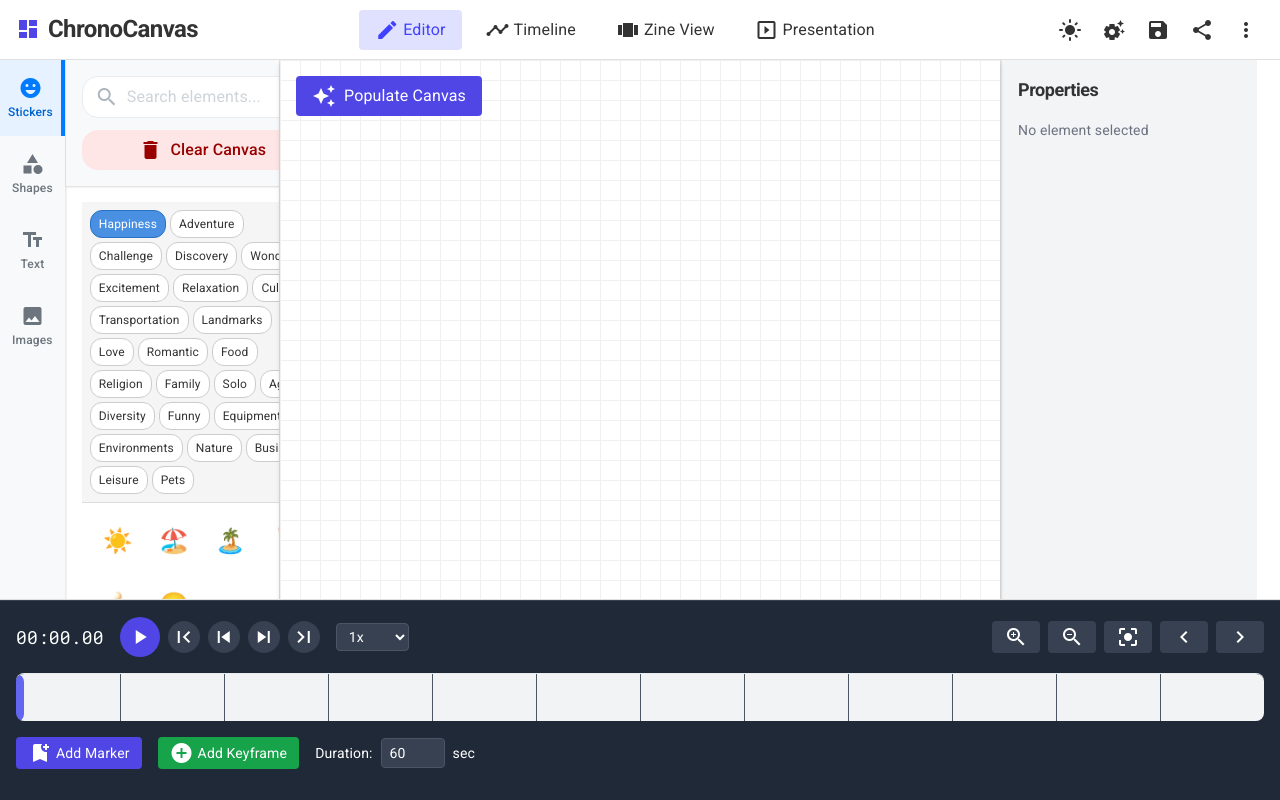
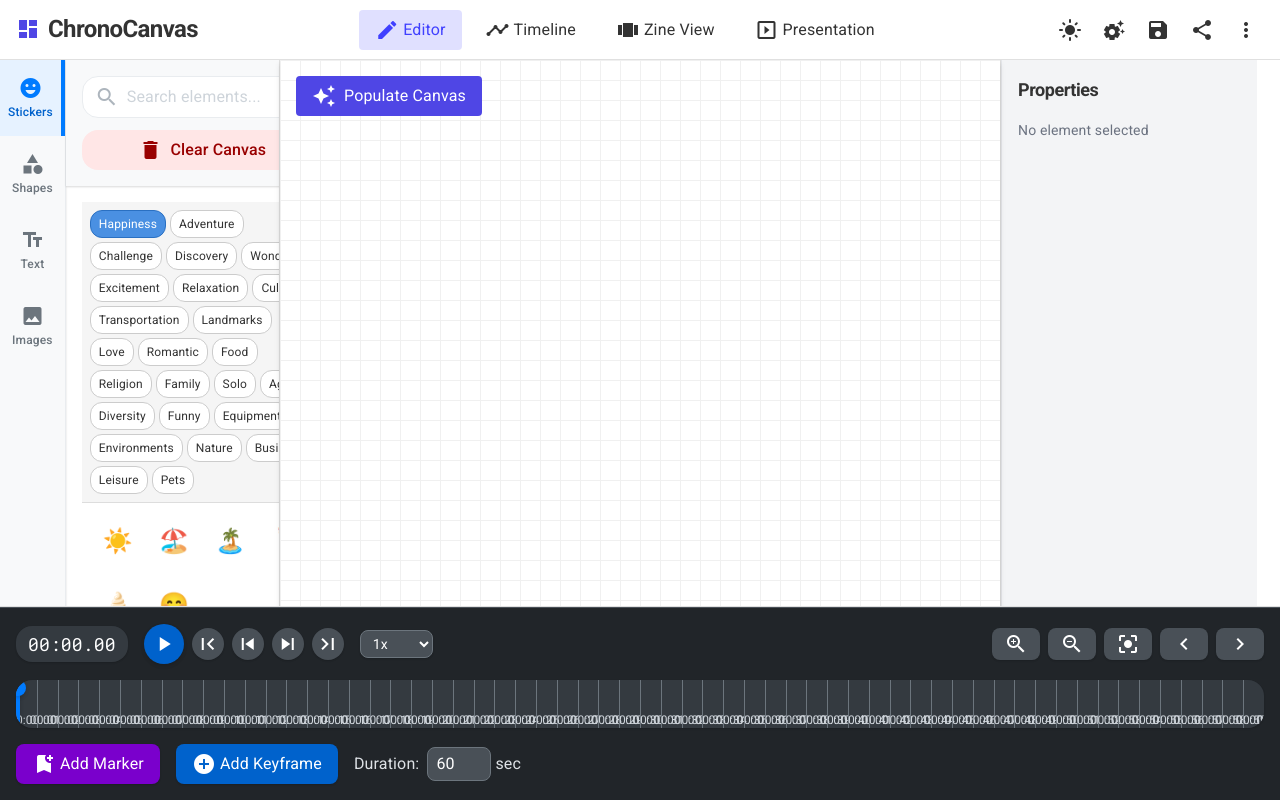
Before and after one commit to myidentity/hackathon-chrono-canvas, a React (Vite) app: page / in a window 1280 px wide. Built offline with nearby package versions, Linux system fonts and the light colour scheme.

Commit message:
Update timeline with Material Design 3.0 enhancements (v0.1.4)

```diff
--- a/package.json
+++ b/package.json
@@ -1,7 +1,7 @@
 {
   "name": "chrono-canvas",
   "private": true,
-  "version": "0.1.3",
+  "version": "0.1.4",
   "type": "module",
   "scripts": {
     "dev": "vite",
@@ -13,12 +13,13 @@
     "framer-motion": "^10.16.4",
     "react": "^18.2.0",
     "react-dom": "^18.2.0",
+    "react-router-dom": "^6.16.0",
     "uuid": "^9.0.1"
   },
   "devDependencies": {
     "@types/react": "^18.2.15",
     "@types/react-dom": "^18.2.7",
-    "@types/uuid": "^9.0.6",
+    "@types/uuid": "^9.0.4",
     "@typescript-eslint/eslint-plugin": "^6.0.0",
     "@typescript-eslint/parser": "^6.0.0",
     "@vitejs/plugin-react": "^4.0.3",
--- a/src/components/Timeline/EnhancedTimeline.tsx
+++ b/src/components/Timeline/EnhancedTimeline.tsx
@@ -47,7 +47,7 @@ const EnhancedTimeline: React.FC<EnhancedTimelineProps> = ({ mode = 'timeline' }
   const [zoom, setZoom] = useState(1);
   const [visibleRange, setVisibleRange] = useState({ start: 0, end: duration });
   const [showMarkerForm, setShowMarkerForm] = useState(false);
-  const [markerForm, setMarkerForm] = useState({ name: '', color: '#3b82f6' });
+  const [markerForm, setMarkerForm] = useState({ name: '', color: '#F26D5B' });
 
   // Refs for DOM elements
   const timelineRef = useRef<HTMLDivElement>(null);
@@ -140,7 +140,7 @@ const EnhancedTimeline: React.FC<EnhancedTimelineProps> = ({ mode = 'timeline' }
       };
 
       addMarker(newMarker);
-      setMarkerForm({ name: '', color: '#3b82f6' });
+      setMarkerForm({ name: '', color: '#F26D5B' });
       setShowMarkerForm(false);
     }
   };
@@ -352,19 +352,19 @@ const EnhancedTimeline: React.FC<EnhancedTimelineProps> = ({ mode = 'timeline' }
   const hasSelectedElement = true; // Changed from selectedElement to always true
 
   return (
-    <div className="timeline-panel w-full bg-gray-800 border-t border-gray-700 p-4 text-white">
+    <div className="timeline-panel w-full bg-surface-900 border-t border-surface-700 p-4 text-white">
       {/* Timeline header */}
       <div className="flex items-center justify-between mb-4">
         <div className="flex items-center space-x-4">
           {/* Current time display */}
-          <div className="text-lg font-mono">
+          <div className="text-lg font-mono bg-surface-800 px-3 py-1 rounded-md-lg shadow-md-1">
             {formatTime(currentPosition)}
           </div>
 
           {/* Playback controls */}
           <div className="flex items-center space-x-2">
             <button
-              className="bg-indigo-600 hover:bg-indigo-700 rounded-full w-10 h-10 flex items-center justify-center"
+              className="bg-primary-600 hover:bg-primary-700 rounded-full w-10 h-10 flex items-center justify-center shadow-md-2 transition-all duration-200"
               onClick={togglePlayback}
               aria-label={isPlaying ? "Pause" : "Play"}
               data-testid="playback-toggle"
@@ -377,7 +377,7 @@ const EnhancedTimeline: React.FC<EnhancedTimelineProps> = ({ mode = 'timeline' }
             </button>
 
             <button
-              className="bg-gray-700 hover:bg-gray-600 rounded-full w-8 h-8 flex items-center justify-center"
+              className="bg-surface-700 hover:bg-surface-600 rounded-full w-8 h-8 flex items-center justify-center shadow-md-1 transition-all duration-200"
               onClick={() => setPosition(0)}
               aria-label="Go to start"
             >
@@ -386,7 +386,7 @@ const EnhancedTimeline: React.FC<EnhancedTimelineProps> = ({ mode = 'timeline' }
 
             {/* Step backward button */}
             <button
-              className="bg-gray-700 hover:bg-gray-600 rounded-full w-8 h-8 flex items-center justify-center"
+              className="bg-surface-700 hover:bg-surface-600 rounded-full w-8 h-8 flex items-center justify-center shadow-md-1 transition-all duration-200"
               onClick={() => handleStep(-1)}
               aria-label="Step backward"
             >
@@ -395,7 +395,7 @@ const EnhancedTimeline: React.FC<EnhancedTimelineProps> = ({ mode = 'timeline' }
 
             {/* Step forward button */}
             <button
-              className="bg-gray-700 hover:bg-gray-600 rounded-full w-8 h-8 flex items-center justify-center"
+              className="bg-surface-700 hover:bg-surface-600 rounded-full w-8 h-8 flex items-center justify-center shadow-md-1 transition-all duration-200"
               onClick={() => handleStep(1)}
               aria-label="Step forward"
             >
@@ -403,7 +403,7 @@ const EnhancedTimeline: React.FC<EnhancedTimelineProps> = ({ mode = 'timeline' }
             </button>
 
             <button
-              className="bg-gray-700 hover:bg-gray-600 rounded-full w-8 h-8 flex items-center justify-center"
+              className="bg-surface-700 hover:bg-surface-600 rounded-full w-8 h-8 flex items-center justify-center shadow-md-1 transition-all duration-200"
               onClick={() => setPosition(duration)}
               aria-label="Go to end"
             >
@@ -413,7 +413,7 @@ const EnhancedTimeline: React.FC<EnhancedTimelineProps> = ({ mode = 'timeline' }
 
           {/* Playback speed */}
           <select
-            className="bg-gray-700 border border-gray-600 rounded px-2 py-1 text-sm"
+            className="bg-surface-700 border border-surface-600 rounded-md-md px-2 py-1 text-sm shadow-md-1 focus:outline-none focus:ring-2 focus:ring-primary-500"
             value={playbackSpeed}
             onChange={(e) => setPlaybackSpeed(parseFloat(e.target.value))}
             data-testid="playback-speed"
@@ -430,7 +430,7 @@ const EnhancedTimeline: React.FC<EnhancedTimelineProps> = ({ mode = 'timeline' }
         <div className="flex items-center space-x-2">
           {/* Zoom controls */}
           <button
-            className="bg-gray-700 hover:bg-gray-600 rounded px-3 py-1 text-sm flex items-center justify-center"
+            className="bg-surface-700 hover:bg-surface-600 rounded-md-md px-3 py-1 text-sm flex items-center justify-center shadow-md-1 transition-all duration-200"
             onClick={() => handleZoom(1.2)}
             aria-label="Zoom in"
           >
@@ -438,7 +438,7 @@ const EnhancedTimeline: React.FC<EnhancedTimelineProps> = ({ mode = 'timeline' }
           </button>
 
           <button
-            className="bg-gray-700 hover:bg-gray-600 rounded px-3 py-1 text-sm flex items-center justify-center"
+            className="bg-surface-700 hover:bg-surface-600 rounded-md-md px-3 py-1 text-sm flex items-center justify-center shadow-md-1 transition-all duration-200"
             onClick={() => handleZoom(0.8)}
             aria-label="Zoom out"
           >
@@ -447,7 +447,7 @@ const EnhancedTimeline: React.FC<EnhancedTimelineProps> = ({ mode = 'timeline' }
 
           {/* Center and fit button */}
           <button
-            className="bg-gray-700 hover:bg-gray-600 rounded px-3 py-1 text-sm flex items-center justify-center"
+            className="bg-surface-700 hover:bg-surface-600 rounded-md-md px-3 py-1 text-sm flex items-center justify-center shadow-md-1 transition-all duration-200"
             onClick={handleCenterAndFit}
             aria-label="Center and fit all elements"
             title="Center and fit all elements"
@@ -457,7 +457,7 @@ const EnhancedTimeline: React.FC<EnhancedTimelineProps> = ({ mode = 'timeline' }
 
           {/* Pan controls */}
           <button
-            className="bg-gray-700 hover:bg-gray-600 rounded px-3 py-1 text-sm flex items-center justify-center"
+            className="bg-surface-700 hover:bg-surface-600 rounded-md-md px-3 py-1 text-sm flex items-center justify-center shadow-md-1 transition-all duration-200"
             onClick={() => handlePan(-1)}
             aria-label="Pan left"
           >
@@ -465,7 +465,7 @@ const EnhancedTimeline: React.FC<EnhancedTimelineProps> = ({ mode = 'timeline' }
           </button>
 
           <button
-            className="bg-gray-700 hover:bg-gray-600 rounded px-3 py-1 text-sm flex items-center justify-center"
+            className="bg-surface-700 hover:bg-surface-600 rounded-md-md px-3 py-1 text-sm flex items-center justify-center shadow-md-1 transition-all duration-200"
             onClick={() => handlePan(1)}
             aria-label="Pan right"
           >
@@ -477,177 +477,231 @@ const EnhancedTimeline: React.FC<EnhancedTimelineProps> = ({ mode = 'timeline' }
       {/* Timeline track */}
       <div
         ref={timelineRef}
-        className="timeline-container w-full h-12 bg-gray-700 rounded-lg relative mb-4 cursor-pointer"
+        className="relative h-12 bg-surface-800 rounded-md-lg shadow-md-1 mb-4 cursor-pointer overflow-hidden"
         onClick={handleTimelineClick}
         data-testid="timeline-track"
       >
         {/* Time markers */}
-        {Array.from({ length: Math.ceil((visibleRange.end - visibleRange.start) / 5) + 1 }).map((_, i) => {
-          const time = visibleRange.start + i * 5;
-          const position = ((time - visibleRange.start) / (visibleRange.end - visibleRange.start)) * 100;
+        <div className="absolute top-0 left-0 w-full h-full">
+          {/* Generate time markers every second */}
+          {Array.from({ length: Math.ceil(duration) + 1 }).map((_, i) => {
+            // Skip if outside visible range
+            if (i < Math.floor(visibleRange.start) || i > Math.ceil(visibleRange.end)) {
+              return null;
+            }
 
-          if (time <= visibleRange.end) {
+            // Calculate position
+            const position = ((i - visibleRange.start) / (visibleRange.end - visibleRange.start)) * 100;
+
             return (
               <div
-                key={`time-${i}`}
-                className="absolute top-0 h-full w-px bg-gray-600"
+                key={`marker-${i}`}
+                className="absolute top-0 h-full border-l border-surface-600"
                 style={{ left: `${position}%` }}
               >
-                <div className="absolute -top-5 left-0 transform -translate-x-1/2 text-xs text-gray-400">
-                  {formatTime(time)}
+                <div className="absolute -left-2 bottom-0 text-xs text-surface-400">
+                  {formatTime(i)}
                 </div>
               </div>
             );
+          })}
+        </div>
+
+        {/* Keyframe markers */}
+        {markers.map(marker => {
+          // Skip if outside visible range
+          if (marker.position < visibleRange.start || marker.position > visibleRange.end) {
+            return null;
           }
-          return null;
-        })}
 
-        {/* Timeline progress */}
-        <div
-          className="h-full bg-indigo-900 rounded-lg opacity-50"
-          style={{
-            width: `${((currentPosition - visibleRange.start) / (visibleRange.end - visibleRange.start)) * 100}%`,
-            maxWidth: '100%'
-          }}
-        />
-
-        {/* Current position indicator (scrubber) */}
-        <div
-          ref={scrubberRef}
-          className="absolute top-0 w-4 h-12 bg-indigo-500 rounded-full -ml-2 cursor-grab"
-          style={{
-            left: `${((currentPosition - visibleRange.start) / (visibleRange.end - visibleRange.start)) * 100}%`,
-            zIndex: 10
-          }}
-          onMouseDown={handleScrubberMouseDown}
-          data-testid="timeline-scrubber"
-        />
-
-        {/* Markers */}
-        {markers.map(marker => {
-          // Calculate position percentage
+          // Calculate position
           const position = ((marker.position - visibleRange.start) / (visibleRange.end - visibleRange.start)) * 100;
 
-          // Only render markers in the visible range
-          if (position >= 0 && position <= 100) {
-            // Check if this is a keyframe marker (by ID prefix)
-            const isKeyframe = marker.id.indexOf('keyframe-') === 0;
-
-            // For keyframe markers, only show if the associated element is selected
-            if (isKeyframe && selectedElement && marker.id.indexOf(selectedElement) === -1) {
-              return null;
-            }
+          // Check if this is a keyframe marker
+          const isKeyframe = marker.id.startsWith('keyframe-');
 
           return (
             <div
               key={marker.id}
-                className="absolute top-0 w-2 h-12 -ml-1 cursor-pointer"
+              className={`absolute transform -translate-x-1/2 cursor-pointer transition-transform duration-200 hover:scale-125 ${isKeyframe ? 'top-1' : 'bottom-1'}`}
               style={{
                 left: `${position}%`,
-                  backgroundColor: marker.color || '#3b82f6'
               }}
               onClick={(e) => {
                 e.stopPropagation();
                 seekToMarker(marker.id);
               }}
               title={marker.name}
-                data-testid={`marker-${marker.id}`}
             >
-                <div className="absolute -bottom-5 left-0 transform -translate-x-1/2 text-xs text-gray-400 whitespace-nowrap">
-                  {marker.name}
+              {/* Diamond shape for keyframes, circle for regular markers */}
+              {isKeyframe ? (
+                <div
+                  className="w-4 h-4 rotate-45 shadow-md-2 animate-md-scale"
+                  style={{
+                    backgroundColor: marker.color || '#F26D5B',
+                  }}
+                />
+              ) : (
+                <div
+                  className="w-3 h-3 rounded-full shadow-md-1"
+                  style={{
+                    backgroundColor: marker.color || '#3b82f6',
+                  }}
+                />
+              )}
+            </div>
+          );
+        })}
+
+        {/* Keyframe connections */}
+        {canvas.elements.map(element => {
+          if (!element.timelineData?.keyframes || element.timelineData.keyframes.length < 2) {
+            return null;
+          }
+
+          // Group keyframes by element
+          const keyframeMarkers = markers.filter(
+            marker => marker.id.startsWith(`keyframe-${element.id}`)
+          );
+
+          if (keyframeMarkers.length < 2) {
+            return null;
+          }
+
+          // Sort by position
+          keyframeMarkers.sort((a, b) => a.position - b.position);
+
+          return keyframeMarkers.slice(0, -1).map((marker, index) => {
+            const nextMarker = keyframeMarkers[index + 1];
+
+            // Skip if outside visible range
+            if (
+              (marker.position < visibleRange.start && nextMarker.position < visibleRange.start) ||
+              (marker.position > visibleRange.end && nextMarker.position > visibleRange.end)
+            ) {
+              return null;
+            }
+
+            // Calculate positions
+            const startPos = Math.max(
+              0,
+              ((marker.position - visibleRange.start) / (visibleRange.end - visibleRange.start)) * 100
+            );
+            const endPos = Math.min(
+              100,
+              ((nextMarker.position - visibleRange.start) / (visibleRange.end - visibleRange.start)) * 100
+            );
+
+            return (
+              <div
+                key={`connection-${marker.id}-${nextMarker.id}`}
+                className="absolute top-3 h-0.5 opacity-70"
+                style={{
+                  left: `${startPos}%`,
+                  width: `${endPos - startPos}%`,
+                  backgroundColor: marker.color || '#F26D5B',
+                }}
+              />
+            );
+          });
+        })}
+
+        {/* Current position scrubber */}
+        <div
+          ref={scrubberRef}
+          className="absolute top-0 h-full w-1 bg-primary-500 cursor-ew-resize shadow-md-2"
+          style={{
+            left: `${((currentPosition - visibleRange.start) / (visibleRange.end - visibleRange.start)) * 100}%`,
+          }}
+          onMouseDown={handleScrubberMouseDown}
+          data-testid="timeline-scrubber"
+        >
+          {/* Scrubber handle */}
+          <div className="absolute -left-1.5 top-0 w-4 h-4 bg-primary-500 rounded-full shadow-md-2" />
         </div>
       </div>
-            );
-          }
-          return null;
-        })}
-      </div>
 
-      <div className="flex items-center space-x-4 mt-4">
+      {/* Timeline actions */}
+      <div className="flex items-center space-x-4">
         {/* Add marker button */}
         <button
-          className="bg-indigo-600 hover:bg-indigo-700 rounded px-3 py-1 text-sm flex items-center"
-          onClick={() => setShowMarkerForm(true)}
-          data-testid="add-marker-button"
+          className="flex items-center px-4 py-2 bg-secondary-600 hover:bg-secondary-700 text-white rounded-md-md shadow-md-1 transition-all duration-200"
+          onClick={() => setShowMarkerForm(!showMarkerForm)}
+          aria-label="Add marker"
         >
           <i className="material-icons mr-1">bookmark_add</i>
           Add Marker
         </button>
 
-        {/* Add keyframe button - always enabled now */}
+        {/* Add keyframe button */}
         <button
-          className="bg-green-600 hover:bg-green-700 rounded px-3 py-1 text-sm flex items-center"
+          className={`flex items-center px-4 py-2 rounded-md-md shadow-md-1 transition-all duration-200 ${
+            hasSelectedElement
+              ? 'bg-primary-600 hover:bg-primary-700 text-white'
+              : 'bg-surface-600 text-surface-400 cursor-not-allowed'
+          }`}
           onClick={handleAddKeyframe}
-          data-testid="add-keyframe-button"
+          disabled={!hasSelectedElement}
+          aria-label="Add keyframe"
         >
           <i className="material-icons mr-1">add_circle</i>
           Add Keyframe
         </button>
 
-        {/* Duration control */}
-        <div className="flex items-center space-x-2">
-          <span className="text-sm">Duration:</span>
+        {/* Duration input */}
+        <div className="flex items-center">
+          <span className="mr-2 text-surface-300">Duration:</span>
           <input
             type="number"
-            className="bg-gray-700 border border-gray-600 rounded px-2 py-1 text-sm w-16"
+            className="w-16 bg-surface-700 border border-surface-600 rounded-md-md px-2 py-1 text-white focus:outline-none focus:ring-2 focus:ring-primary-500"
             value={duration}
             onChange={(e) => {
               const newDuration = Math.max(1, parseInt(e.target.value) || 1);
-              // Update duration in timeline context
-              // This would require adding a setDuration function to the context
-              // For now, we'll just log it
-              console.log(`Setting duration to ${newDuration}`);
+              // Update duration in context
             }}
             min="1"
             step="1"
           />
-          <span className="text-sm">sec</span>
+          <span className="ml-1 text-surface-300">sec</span>
         </div>
       </div>
 
-      {/* Marker form modal */}
+      {/* Marker form */}
       {showMarkerForm && (
-        <div className="fixed inset-0 flex items-center justify-center bg-black bg-opacity-50 z-50">
-          <div className="bg-gray-800 p-6 rounded-lg shadow-xl max-w-md">
-            <h3 className="text-lg font-medium mb-4 text-white">Add Marker</h3>
-            <div className="mb-4">
-              <label className="block text-sm font-medium text-gray-300 mb-1">
-                Marker Name
-              </label>
+        <div className="mt-4 p-4 bg-surface-800 rounded-md-lg shadow-md-2 animate-md-fade-in">
+          <h3 className="text-lg font-medium mb-3 text-surface-100">Add Marker</h3>
+          <div className="flex items-end space-x-4">
+            <div className="flex-1">
+              <label className="block text-sm text-surface-300 mb-1">Marker Name</label>
               <input
                 type="text"
-                className="w-full bg-gray-700 border border-gray-600 rounded px-3 py-2 text-white"
+                className="w-full bg-surface-700 border border-surface-600 rounded-md-md px-3 py-2 text-white focus:outline-none focus:ring-2 focus:ring-primary-500"
                 value={markerForm.name}
                 onChange={(e) => setMarkerForm({ ...markerForm, name: e.target.value })}
                 placeholder="Enter marker name"
               />
             </div>
-            <div className="mb-4">
-              <label className="block text-sm font-medium text-gray-300 mb-1">
-                Marker Color
-              </label>
+            <div>
+              <label className="block text-sm text-surface-300 mb-1">Color</label>
               <input
                 type="color"
-                className="w-full h-10 bg-gray-700 border border-gray-600 rounded px-1"
+                className="h-10 w-16 bg-surface-700 border border-surface-600 rounded-md-md cursor-pointer"
                 value={markerForm.color}
                 onChange={(e) => setMarkerForm({ ...markerForm, color: e.target.value })}
               />
             </div>
-            <div className="flex justify-end space-x-3">
             <button
+              className="px-4 py-2 bg-primary-600 hover:bg-primary-700 text-white rounded-md-md shadow-md-1 transition-all duration-200"
+              onClick={handleAddMarker}
+            >
+              Add
+            </button>
+            <button
+              className="px-4 py-2 bg-surface-600 hover:bg-surface-500 text-white rounded-md-md shadow-md-1 transition-all duration-200"
               onClick={() => setShowMarkerForm(false)}
-                className="px-4 py-2 bg-gray-700 text-white rounded hover:bg-gray-600"
             >
               Cancel
             </button>
-              <button
-                onClick={handleAddMarker}
-                className="px-4 py-2 bg-indigo-600 text-white rounded hover:bg-indigo-700"
-                disabled={!markerForm.name.trim()}
-              >
-                Add Marker
-              </button>
-            </div>
           </div>
         </div>
       )}
```
Lines whose indentation alone changed are shown as unchanged.
